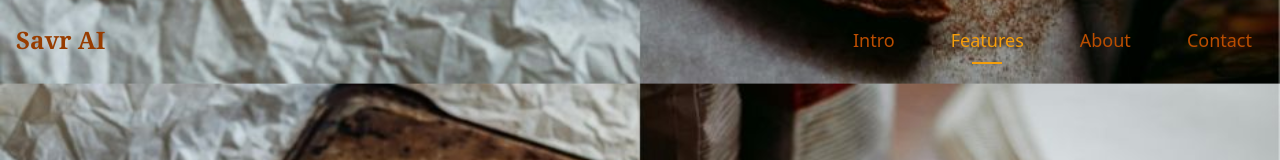
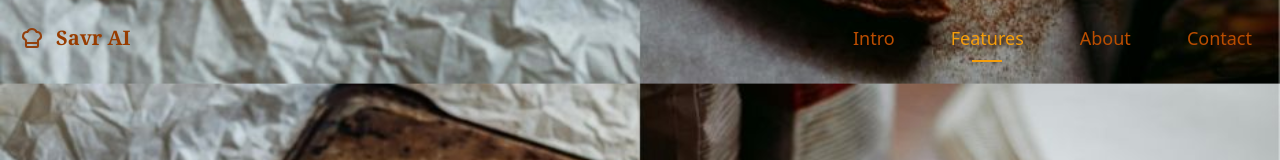
Before and after one commit to allapps123/chef-app, a React (Vite) app: page / in a window 1280 px wide. Shown: the top 160 px of the page. Built offline with nearby package versions, Linux system fonts and the light colour scheme.

Commit message:
feat: add react-router-dom and vite-plugin-svgr, update logo color, and implement Logo component in LandingPage

```diff
--- a/package.json
+++ b/package.json
@@ -15,6 +15,7 @@
     "lucide-react": "^0.509.0",
     "react": "^19.1.0",
     "react-dom": "^19.1.0",
+    "react-router-dom": "^6.30.0",
     "tailwindcss": "^4.1.6"
   },
   "devDependencies": {
@@ -28,6 +29,7 @@
     "globals": "^16.0.0",
     "typescript": "~5.8.3",
     "typescript-eslint": "^8.30.1",
-    "vite": "^6.3.5"
+    "vite": "^6.3.5",
+    "vite-plugin-svgr": "^4.3.0"
   }
 }
--- /dev/null
+++ b/src/components/common/Logo.tsx
@@ -0,0 +1,39 @@
+
+interface LogoProps {
+  size?: 'sm' | 'md' | 'lg';
+  showText?: boolean;
+  color?: string;
+  className?: string;
+}
+
+export function Logo({ size = 'md', showText = true, color = 'text-amber-800', className = '' }: LogoProps) {
+  // Size classes mapping
+  const sizeClasses = {
+    sm: 'h-3 w-5',
+    md: 'h-6 w-8',
+    lg: 'h-10 w-12'
+  };
+
+  const textSizeClasses = {
+    sm: 'text-lg',
+    md: 'text-xl',
+    lg: 'text-2xl'
+  };
+
+  return (
+    <div className={`flex items-center gap-2 ${className}`}>
+      <div className="relative">
+        <img
+          src="./logo.svg"
+          alt="Savr AI Logo"
+          className={`${sizeClasses[size]} text-amber-800`}
+        />
+      </div>
+      {showText && (
+        <span className={`font-serif ${color} ${textSizeClasses[size]}`}>
+          Savr AI
+        </span>
+      )}
+    </div>
+  );
+}
--- a/src/pages/LandingPage.tsx
+++ b/src/pages/LandingPage.tsx
@@ -4,6 +4,7 @@ import InstagramIcon from '../components/icons/InstagramIcon';
 import TwitterIcon from '../components/icons/TwitterIcon';
 import ChatIcon from '../components/icons/ChatIcon';
 // import MenuIcon from '../components/icons/MenuIcon'
+import { Logo } from '../components/common/Logo'
 
 const LandingPage: React.FC = () => {
   const [isScrolled, setIsScrolled] = useState<boolean>(false);
@@ -188,7 +189,7 @@ const LandingPage: React.FC = () => {
         <div className="container mx-auto px-4">
           <div className="flex justify-between items-center">
             <div className={`text-stone-700 font-bold text-2xl transition-all duration-500 ${isScrolled ? 'transform scale-90' : ''}`}>
-              <span className="font-serif text-amber-800">Savr AI</span>
+              <Logo/>
             </div>
             <ul className="hidden md:flex space-x-8 text-lg font-medium">
               {['intro', 'features', 'about', 'contact'].map((section) => (
```
Also changed, not shown: public/logo.svg, 1 other file (tests, documents, lock files or other folders).
